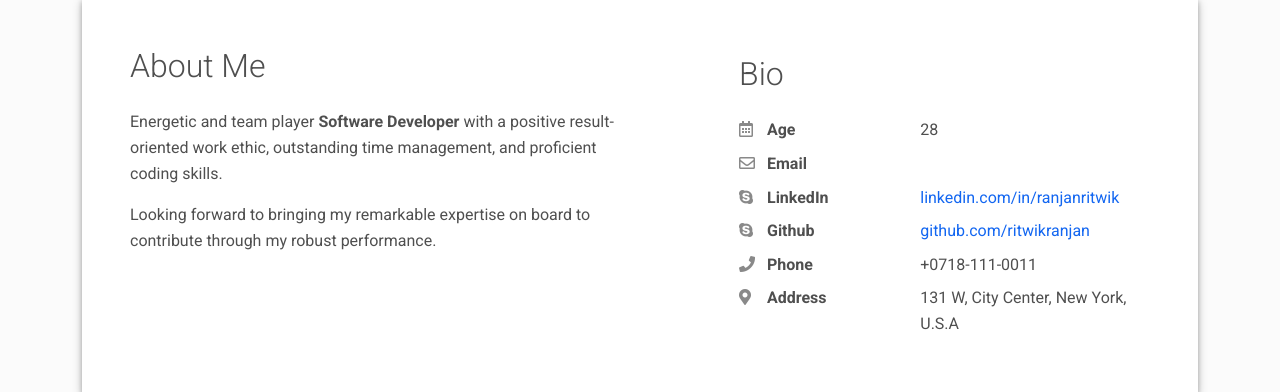
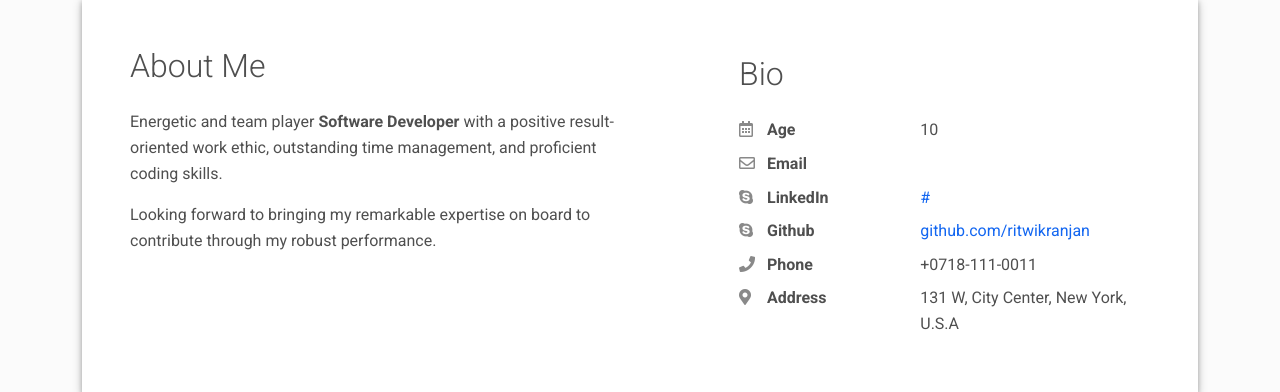
Before and after one commit to ritwikranjan/portfolio_creator, a Django app: template myportfolio/templates/myportfolio/index.html in a window 1280 px wide. Shown: the part 661-1053 px from the top of the page. Run offline with Django 3.2, Linux system fonts and the light colour scheme; the template is opened without the code that fills it: most values are stand-ins (such as "Sample title", 1, 10 or a date in 2020).

```diff
--- a/myportfolio/templates/myportfolio/index.html
+++ b/myportfolio/templates/myportfolio/index.html
@@ -13,6 +13,7 @@
     <noscript>
       <link rel="stylesheet" href="https://fonts.googleapis.com/css2?family=Poppins:wght@600&amp;family=Roboto:wght@300;400;500;700&amp;display=swap"/>
     </noscript>
+
       {% load static %}
 
     <link href="{%  static 'myportfolio/css/font-awesome/css/all.min.css' %}" rel="stylesheet">
@@ -106,7 +107,7 @@
               <div class="pb-2 fw-bolder"><i class="far fa-calendar-alt pe-2 text-muted" style="width:24px;opacity:0.85;"></i> Age</div>
             </div>
             <div class="col-sm-7">
-              <div class="pb-2">28</div>
+              <div class="pb-2">{{ age }}</div>
             </div>
             <div class="col-sm-5">
               <div class="pb-2 fw-bolder"><i class="far fa-envelope pe-2 text-muted" style="width:24px;opacity:0.85;"></i> Email</div>
@@ -118,7 +119,7 @@
               <div class="pb-2 fw-bolder"><i class="fab fa-skype pe-2 text-muted" style="width:24px;opacity:0.85;"></i> LinkedIn</div>
             </div>
             <div class="col-sm-7">
-              <div class="pb-2"><a href="https://{{ linkedin }}">linkedin.com/in/ranjanritwik</a></div>
+              <div class="pb-2"><a href="https://{{ linkedin }}">{{ linkedin }}</a></div>
             </div>
               <div class="col-sm-5">
               <div class="pb-2 fw-bolder"><i class="fab fa-skype pe-2 text-muted" style="width:24px;opacity:0.85;"></i> Github</div>
--- a/myportfolio/views.py
+++ b/myportfolio/views.py
@@ -6,6 +6,7 @@ from datetime import date
 def calculate_age(birth_date):
     today = date.today()
     age = today.year - birth_date.year - ((today.month, today.day) < (birth_date.month, birth_date.day))
+    print(age)
     return age
 
 
@@ -14,5 +15,6 @@ def home_view(request):
         'name': 'Ritwik Ranjan',
         'age': calculate_age(date(2000, 6, 26)),
         'email': 'ritwikranjan99@gmail.com',
-
+        'linkedin': 'linkedin.com/in/ranjanritwik',
+        'github': 'github.com/ritwikranjan'
     })
```
Also changed, not shown: myportfolio/templates/myportfolio/about.html (added, +10 -0 lines), 1 other file.
